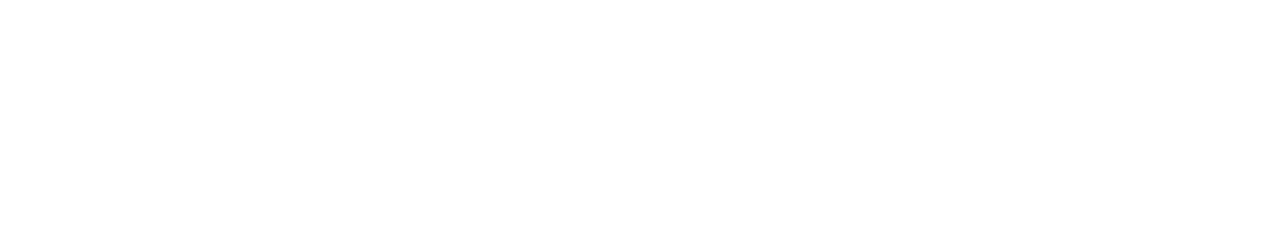
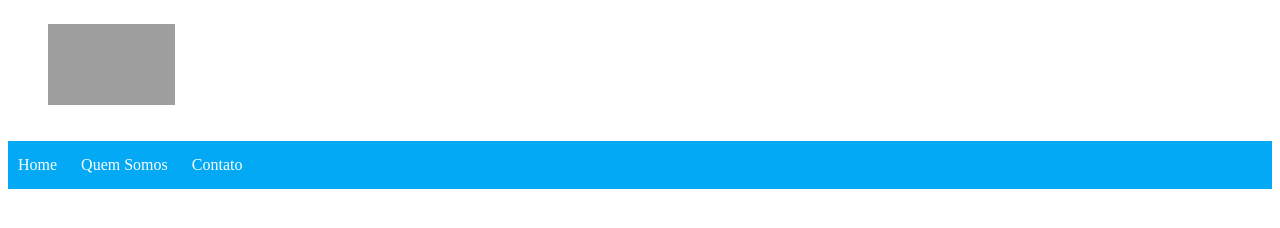
Before and after one commit to Ana-Carol-Amaral/exercicio, a plain HTML site: page exercicio-semana03/Contato.html in a window 1280 px wide. Drawn offline with Linux system fonts and the light colour scheme; grey boxes are pictures that could not be loaded; a web font is replaced by a local one.

Commit message:
exercicio-semana03

```diff
--- a/exercicio-semana03/Contato.html
+++ b/exercicio-semana03/Contato.html
@@ -0,0 +1,32 @@
+<!DOCTYPE html>
+<html lang="en">
+
+<head>
+    <meta charset="UTF-8">
+    <meta name="viewport" content="width=device-width, initial-scale=1.0">
+    <title>Quem Somos</title>
+    <link rel="stylesheet" href="style.css">
+    <link rel="stylesheet" href="unsemantic-grid-responsive.css">
+    <link href="https://fonts.googleapis.com/css2?family=Tenali+Ramakrishna&display=swap" rel="stylesheet">
+    <link rel="stylesheet" href="palette.css">
+</head>
+
+<body>
+        <!--ROW-->
+    <div class="grid-container grid-offset">
+        <div>
+            <figure>
+                <img src="https://pbs.twimg.com/media/EJ7-RsaWsAAJzWJ.png" width="127" height="81">
+            </figure>
+        </div>
+    </div>
+    <div>
+        <ul class="menu">
+            <li><a href="Home.html" href="#home">Home</a></li>
+            <li><a href="QuemSomos.html" href="#quemsomos">Quem Somos</a></li>
+            <li><a href="Contato.html" href="#contato">Contato</a></li>
+        </ul>
+    </div>
+</body>
+
+</html>
```
Also changed, not shown: exercicio-semana03/Home.html (+1 -1 lines), exercicio-semana03/QuemSomos.html (+1 -1 lines).
